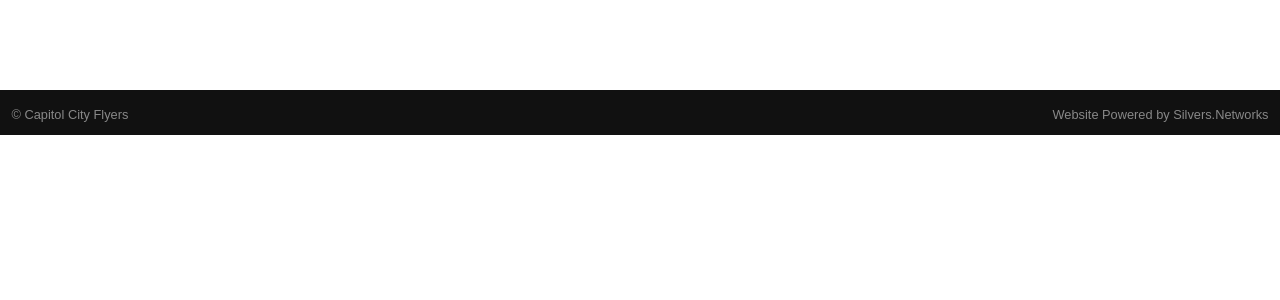
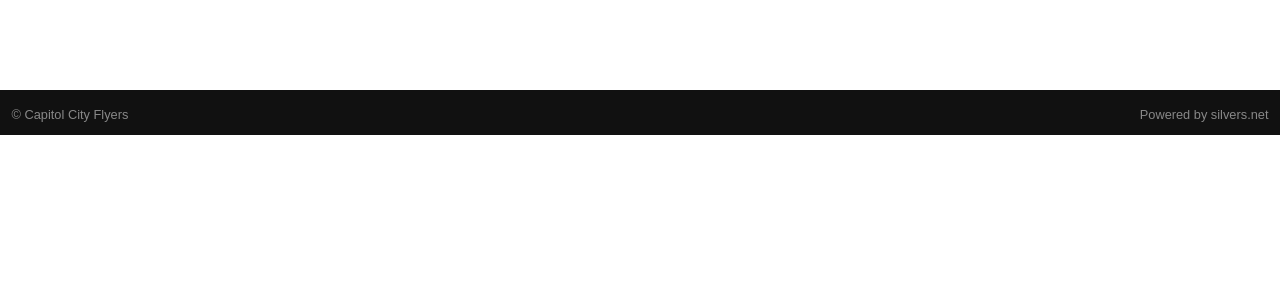
Before and after one commit to dsilvers/capcityflyers-OLDv1, a Django app: template templates/aircraft-detail.html in a window 1280 px wide. Shown: the part 130-430 px from the top of the page. Run offline with Django 3.2, Linux system fonts and the light colour scheme; the template is opened without the code that fills it, so the values that code supplies are empty; parts of the project's set-up code (start-up, migrations or seed data) failed here and were passed over; some libraries are stand-ins or nearby versions.

Commit message:
Reword brag text

```diff
--- a/templates/base.html
+++ b/templates/base.html
@@ -153,7 +153,7 @@
             &copy; Capitol City Flyers
         </div>
         <div class="pure-u-1-2 brag">
-            <a href="https://silvers.net">Website Powered by Silvers.Networks</a>
+            <a href="https://silvers.net">Powered by silvers.net</a>
         </div>
     </div>
 </div>
```
